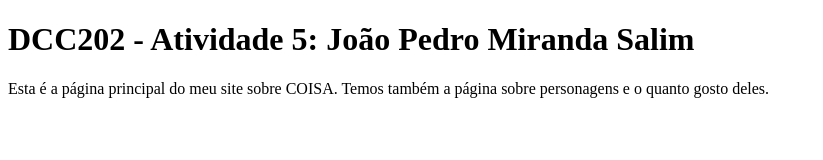
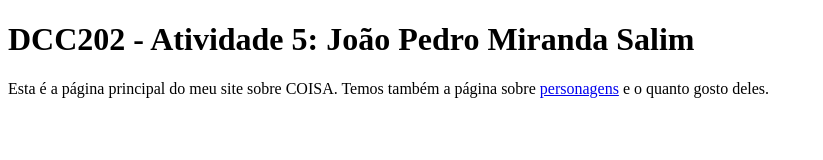
Before and after one commit to ufjf-dcc202/ufjf-dcc202-2023-3-b-atv5-jpsalim21, a website: page index.html in a window 1280 px wide. Shown: the whole page, without its empty margins (0-823 px from the left). Drawn offline with Linux system fonts and the light colour scheme.

Commit message:
Cria ligação para personagens.html

```diff
--- a/index.html
+++ b/index.html
@@ -9,7 +9,7 @@
     <main>
         <h1>DCC202 - Atividade 5: João Pedro Miranda Salim</h1>
         <p>Esta é a página principal do meu site sobre COISA.
-        Temos também a página sobre personagens e o quanto gosto deles.</p>
+        Temos também a página sobre <a href="personagens.html">personagens</a> e o quanto gosto deles.</p>
     </main>
 </body>
 </html>
```
